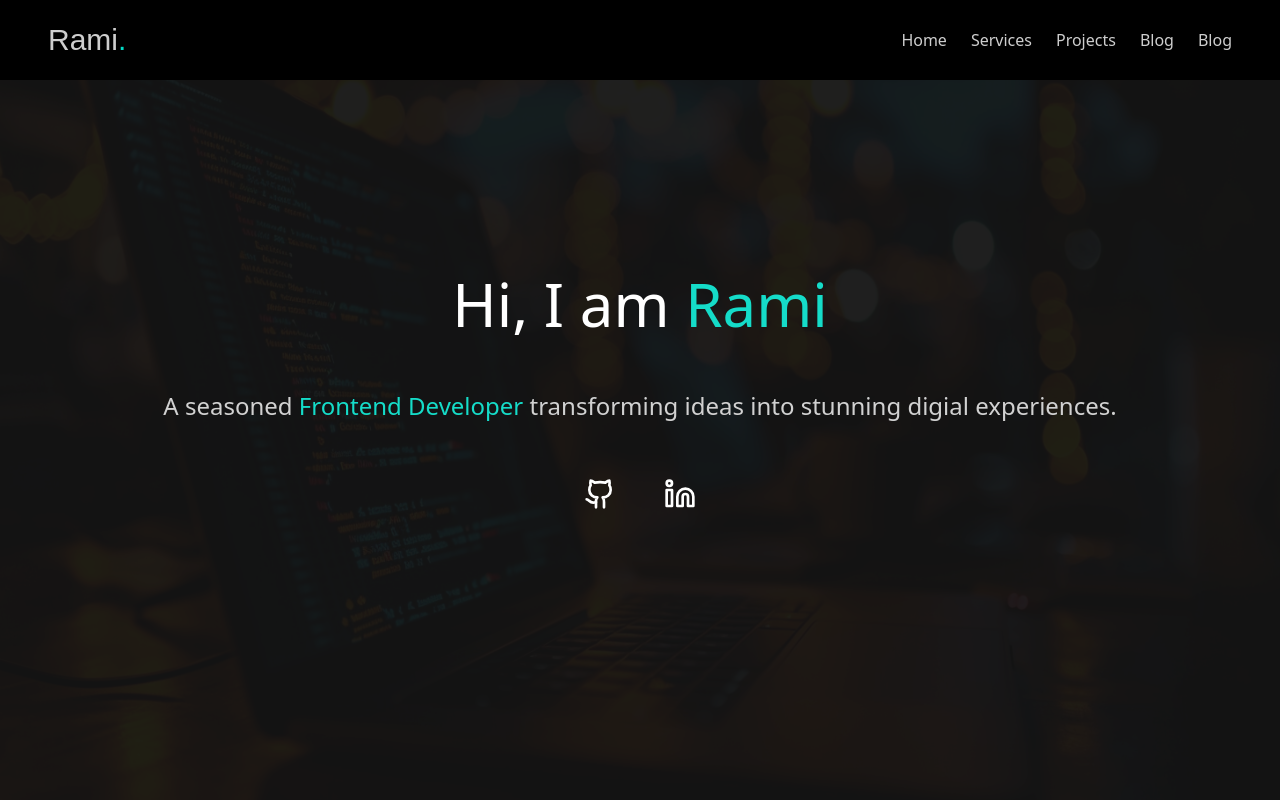
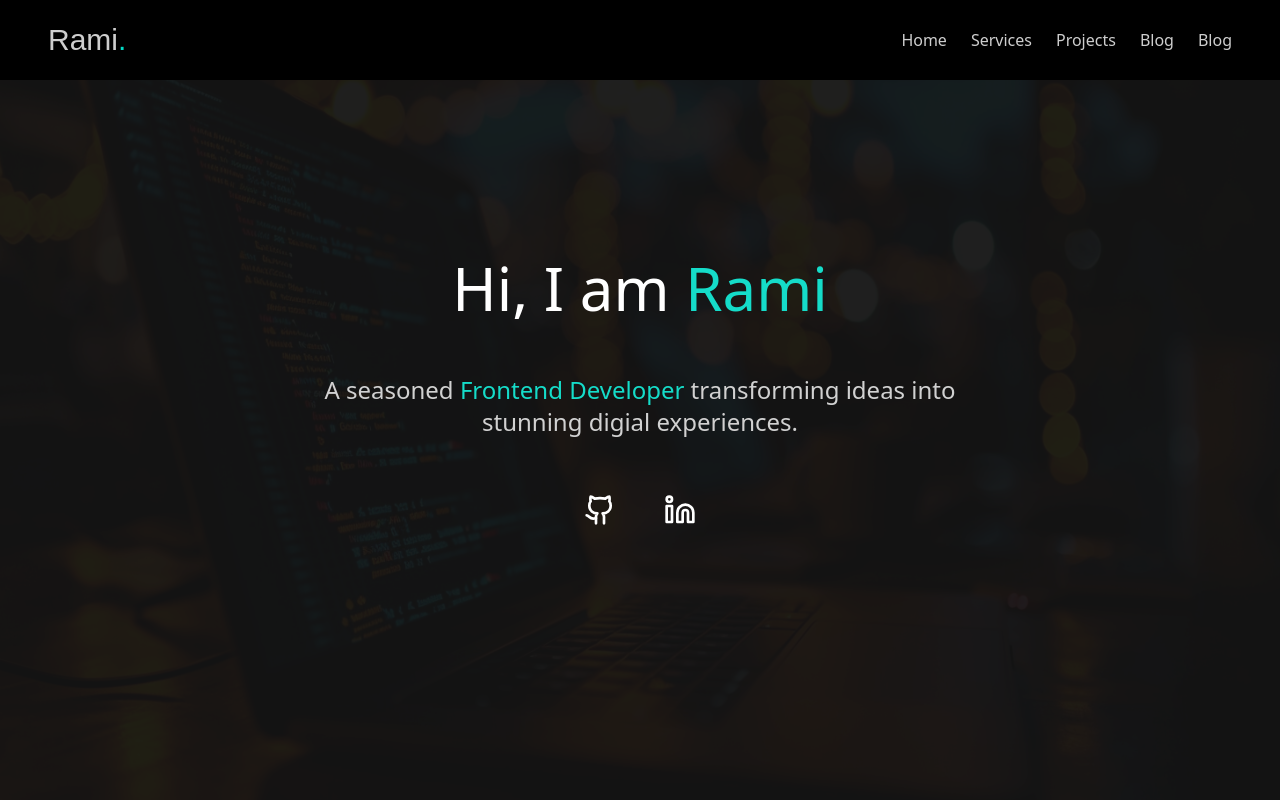
Before and after one commit to LordCail1/portfolio_front_end, a Next.js app: page / in a window 1280 px wide. Shown: the top 800 px of the page. Built offline with nearby package versions, Linux system fonts and the light colour scheme; a web font is replaced by a local one.

Commit message:
Update HeroText component styling

```diff
--- a/src/components/HeroSection/HeroText/HeroText.tsx
+++ b/src/components/HeroSection/HeroText/HeroText.tsx
@@ -2,15 +2,15 @@ import ColoredText from "@/components/ColoredText/ColoredText"
 
 export default function HeroText() {
 	return (
-		<div className="mb-10 flex flex-col items-center">
-			<h1 className="mx-20 mb-14 inline-block text-center text-4xl md:text-6xl text-white">
+		<div className="mb-10 flex flex-col items-center px-6 relative">
+			<h1 className="mb-14 inline-block text-center text-4xl md:text-6xl text-white">
 				{`Hi, I am `}
 				<ColoredText
 					text="Rami"
 					className="text-mint_morning"
 				/>
 			</h1>
-			<p className="mx-20 text-center text-lg md:text-2xl text-american_silver">
+			<p className="text-center text-lg md:text-2xl text-american_silver lg:w-2/3">
 				{`A seasoned `}
 				<ColoredText
 					text="Frontend Developer"
```
